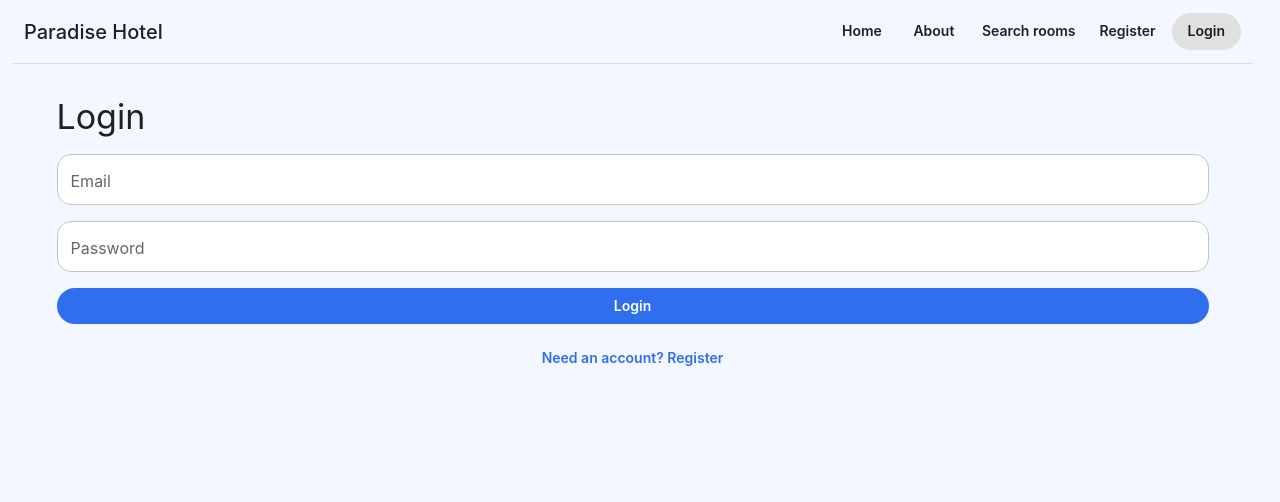
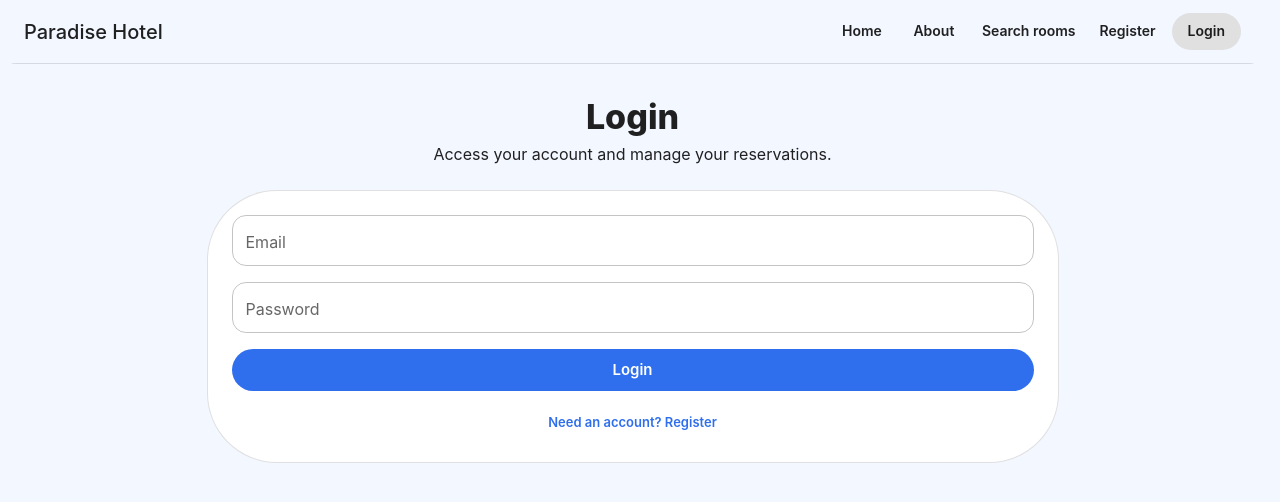
Before and after one commit to Pihtolvan/WebProgrammingFinalProject, a React (Vite) app in the folder paradise-hotel-fe/: page /login in a window 1280 px wide. Shown: the top 502 px of the page. Built offline with nearby package versions, Linux system fonts and the light colour scheme.

Commit message:
add documentation, change cisuals login/register

```diff
--- a/paradise-hotel-fe/src/pages/LoginPage.jsx
+++ b/paradise-hotel-fe/src/pages/LoginPage.jsx
@@ -7,6 +7,7 @@ import TextField from '@mui/material/TextField'
 import Button from '@mui/material/Button'
 import Stack from '@mui/material/Stack'
 import Alert from '@mui/material/Alert'
+import Paper from '@mui/material/Paper'
 
 export default function LoginPage() {
   const navigate = useNavigate()
@@ -55,35 +56,33 @@ export default function LoginPage() {
   }
 
   return (
-    <PageContainer>
-      <Typography variant='h4' sx={{ mb: 2 }}>
-        Login
-      </Typography>
+    <PageContainer maxWidth='md'>
+      <Stack spacing={3}  sx={{ textAlign: 'center' }}>
+        <Stack spacing={0.5}>
+          <Typography variant='h4' sx={{ fontWeight: 800 }}>
+            Login
+          </Typography>
+          <Typography color='text.secondary'>
+            Access your account and manage your reservations.
+          </Typography>
+        </Stack>
 
-      {error ? (
-        <Alert severity='error' sx={{ mb: 2 }}>
-          {error}
-        </Alert>
-      ) : null}
+        <Paper variant='outlined' sx={{ p: 3, borderRadius: 5 }}>
+          <Stack spacing={2} component='form' onSubmit={onSubmit}>
 
-      <Stack component='form' spacing={2} onSubmit={onSubmit}>
-        <TextField label='Email' name='email' value={form.email} onChange={handleChange} fullWidth />
-        <TextField
-          label='Password'
-          name='password'
-          type='password'
-          value={form.password}
-          onChange={handleChange}
-          fullWidth
-        />
+            {error && <Alert severity='error'>{error}</Alert>}
 
-        <Button type='submit' variant='contained' disabled={submitting}>
-          {submitting ? 'Logging in...' : 'Login'}
-        </Button>
+            <TextField label='Email' name='email' value={form.email} onChange={handleChange}fullWidth/>
+            <TextField label='Password' name='password' type='password' value={form.password} onChange={handleChange} fullWidth/>
 
-        <Button component={RouterLink} to='/register'>
-          Need an account? Register
-        </Button>
+            <Button type='submit' variant='contained' size='large' disabled={submitting}>
+              {submitting ? 'Logging in...' : 'Login'}
+            </Button>
+            <Button component={RouterLink} to='/register' size='small'>
+              Need an account? Register
+            </Button>
+          </Stack>
+        </Paper>
       </Stack>
     </PageContainer>
   )
--- a/paradise-hotel-fe/src/pages/RegisterPage.jsx
+++ b/paradise-hotel-fe/src/pages/RegisterPage.jsx
@@ -7,6 +7,7 @@ import TextField from '@mui/material/TextField'
 import Button from '@mui/material/Button'
 import Stack from '@mui/material/Stack'
 import Alert from '@mui/material/Alert'
+import Paper from '@mui/material/Paper'
 
 export default function RegisterPage() {
   const navigate = useNavigate()
@@ -56,37 +57,34 @@ export default function RegisterPage() {
 
   return (
     <PageContainer>
-      <Typography variant='h4' sx={{ mb: 2 }}>
+      <Stack spacing={3} sx={{ textAlign: 'center' }}>
+        <Stack spacing={0.5}>
+          <Typography variant='h4' sx={{ fontWeight: 800 }}>
             Register
           </Typography>
+          <Typography color='text.secondary'>
+            Create your account to make reservations.
+          </Typography>
+        </Stack>
 
-      {error ? (
-        <Alert severity='error' sx={{ mb: 2 }}>
-          {error}
-        </Alert>
-      ) : null}
+        <Paper variant='outlined' sx={{ p: 3, borderRadius: 5 }}>
+          <Stack component='form' spacing={2} onSubmit={onSubmit}>
+            {error && <Alert severity='error'>{error}</Alert>}
 
-      <Stack component='form' spacing={2} onSubmit={onSubmit}>
             <TextField label='Name' name='name' value={form.name} onChange={handleChange} fullWidth />
             <TextField label='Email' name='email' value={form.email} onChange={handleChange} fullWidth />
-        <TextField
-          label='Password'
-          name='password'
-          type='password'
-          value={form.password}
-          onChange={handleChange}
-          fullWidth
-          helperText='Minimum 6 characters'
-        />
+            <TextField label='Password' name='password' type='password' value={form.password} onChange={handleChange} fullWidth
+              helperText='Minimum 6 characters'/>
 
             <Button type='submit' variant='contained' disabled={submitting}>
               {submitting ? 'Creating account...' : 'Create account'}
             </Button>
-
             <Button component={RouterLink} to='/login'>
               Already have an account? Login
             </Button>
           </Stack>
+        </Paper>
+      </Stack>
     </PageContainer>
   )
 }
--- a/paradise-hotel-fe/src/pages/SearchRoomsPage.jsx
+++ b/paradise-hotel-fe/src/pages/SearchRoomsPage.jsx
@@ -236,7 +236,6 @@ export default function SearchRoomsPage() {
                 </Stack>
               </Box>
 
-              {/* Wider button: full width of the row on md+ */}
               <Box sx={{ gridColumn: { xs: '1 / -1', md: '1 / -1' } }}>
                 <Button
                   type='submit'
@@ -246,7 +245,7 @@ export default function SearchRoomsPage() {
                   sx={{
                     py: 1.2,
                     borderRadius: 999,
-                    maxWidth: { xs: '100%', md: 520 },
+                    alignSelf: 'center',
                     mx: { xs: 0, md: 'auto' }
                   }}
                 >
```
Also changed, not shown: 1 other file (tests, documents, lock files or other folders). Lines whose indentation alone changed are shown as unchanged.
